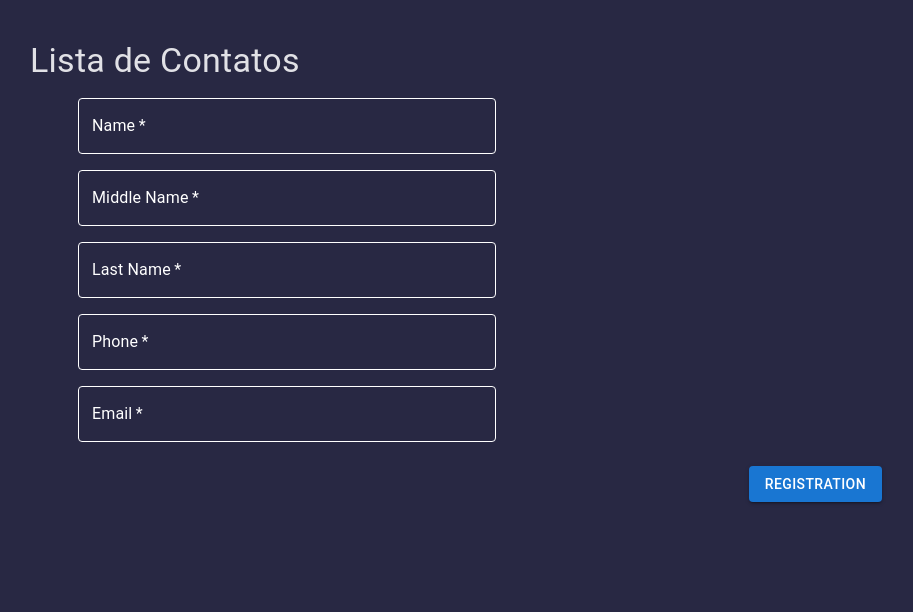
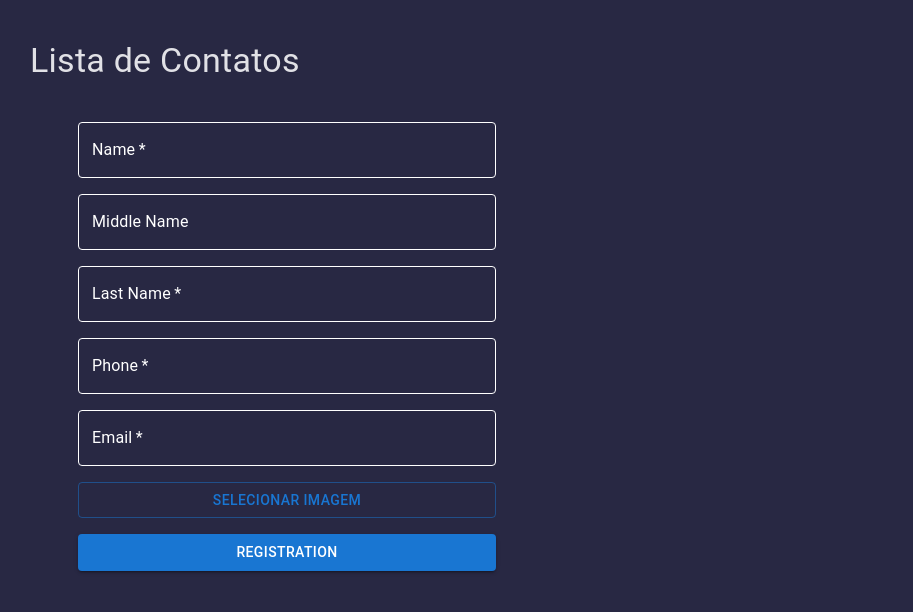
Before and after one commit to BrunoDosSantos17/agenda-backend, a React (Vite) app in the folder frontend/: page /edit in a window 1280 px wide. Shown: the top 612 px of the page, without its empty margins (184-1097 px from the left). Built offline with nearby package versions, Linux system fonts and the light colour scheme.

Commit message:
Feat: adicionado o botão de imagem

```diff
--- a/frontend/src/pages/EditContatos/index.tsx
+++ b/frontend/src/pages/EditContatos/index.tsx
@@ -1,14 +1,13 @@
 import {
-  avatarClasses,
   Box,
   Button,
   Container,
   Grid2 as Grid,
   Typography,
 } from "@mui/material";
-import { useState } from "react";
-import { WhiteTextField } from "./componentes/TextField"
+import { useRef, useState } from "react";
 import { createPessoa } from "../../services";
+import { WhiteTextField } from "./componentes/TextField";
 
 export function EditContatos() {
   const initialFormData = {
@@ -18,19 +17,33 @@ export function EditContatos() {
     lastName: "",
     phone: "",
     email: "",
-    avatar: ""
+    avatar: "",
   };
 
   const [formData, setFormData] = useState(initialFormData);
+  const [avatar, setAvatarFile] = useState<File | null>(null);
 
   const handleChange = (e: React.ChangeEvent<HTMLInputElement>) => {
     const { name, value } = e.target;
     setFormData((prevState) => ({ ...prevState, [name]: value }));
   };
 
+  const fileInputRef = useRef<HTMLInputElement | null>(null);
+
+  const handleUploadClick = () => {
+    fileInputRef.current?.click();
+  };
+
+  const handleFileChange = (e: React.ChangeEvent<HTMLInputElement>) => {
+    if (e.target.files && e.target.files.length > 0) {
+      setAvatarFile(e.target.files[0]);
+    }
+  };
+
   const handleSubmit = async (e: React.FormEvent) => {
     e.preventDefault();
-    await createPessoa(formData)
+    formData.avatar = avatar ? avatar.name : "";
+    await createPessoa(formData);
 
     console.log("Dados do formulário:", JSON.stringify(formData, null, 2));
     alert("Cadastro realizado com sucesso!");
@@ -43,7 +56,7 @@ export function EditContatos() {
         Lista de Contatos
       </Typography>
 
-      <Box component="form" onSubmit={handleSubmit} sx={{ mt: 2 }}>
+      <Box component="form" onSubmit={handleSubmit} sx={{ mt: 5 }}>
         <Grid container spacing={2}>
           <Grid size={6} mx={6}>
             <WhiteTextField
@@ -62,7 +75,6 @@ export function EditContatos() {
               value={formData.middleName}
               onChange={handleChange}
               fullWidth
-              required
             />
           </Grid>
           <Grid size={6} mx={6}>
@@ -95,13 +107,24 @@ export function EditContatos() {
               required
             />
           </Grid>
+          <Grid size={6} mx={6} display="flex" alignItems="center">
+            <input
+              ref={fileInputRef}
+              type="file"
+              accept="image/*"
+              style={{ display: "none" }}
+              onChange={handleFileChange}
+            />
+            <Button variant="outlined"  fullWidth onClick={handleUploadClick}>
+              {avatar ? "Imagem selecionada ✅" : "Selecionar imagem"}
+            </Button>
+          </Grid>
+          <Grid size={6} mx={6}>
+              <Button type="submit" variant="contained" fullWidth color="primary">
+                Registration
+              </Button>
+          </Grid>
         </Grid>
-
-        <Box mt={3} display="flex" justifyContent="flex-end">
-          <Button type="submit" variant="contained" color="primary">
-            Registration
-          </Button>
-        </Box>
       </Box>
     </Container>
   );
```
